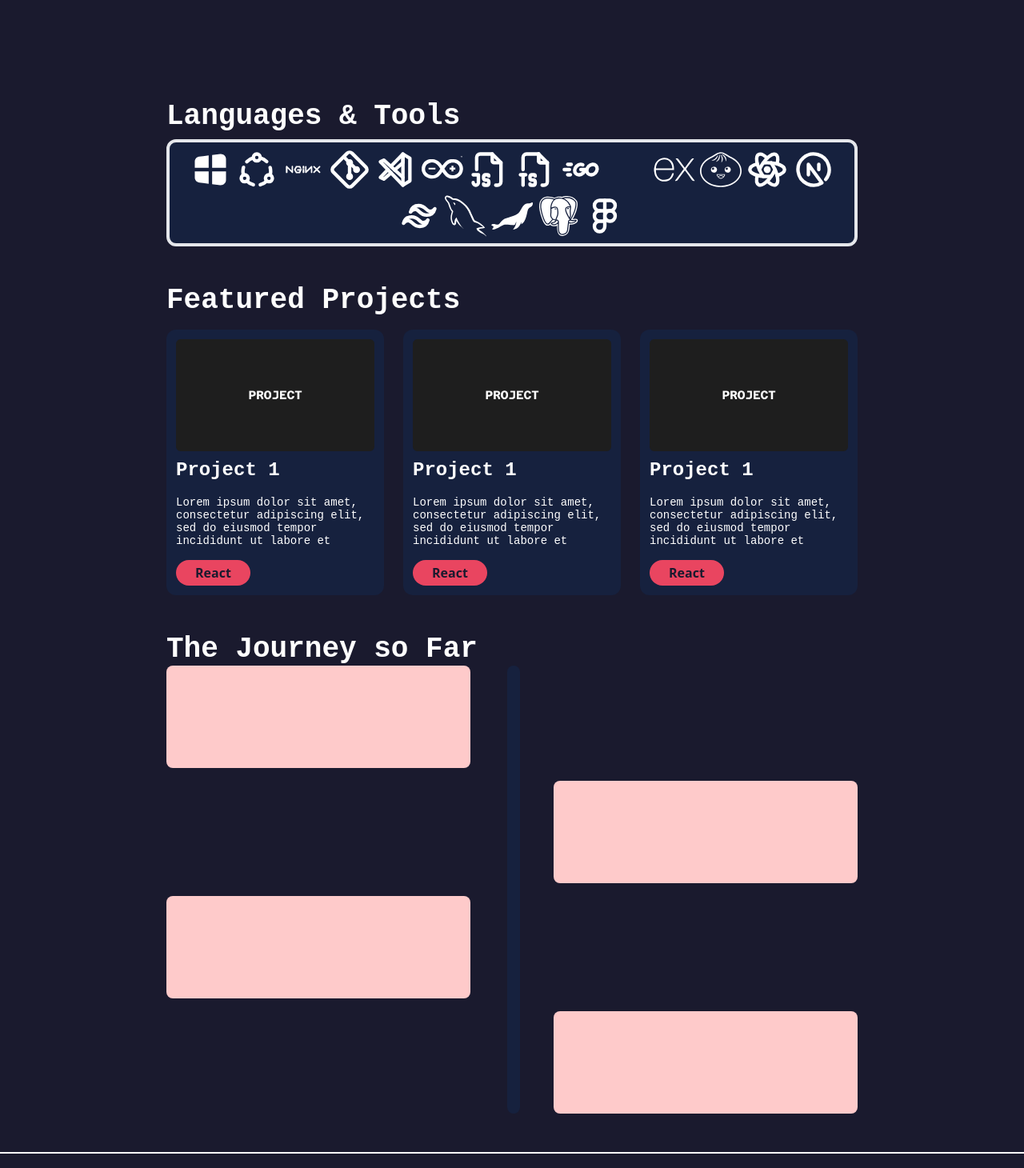
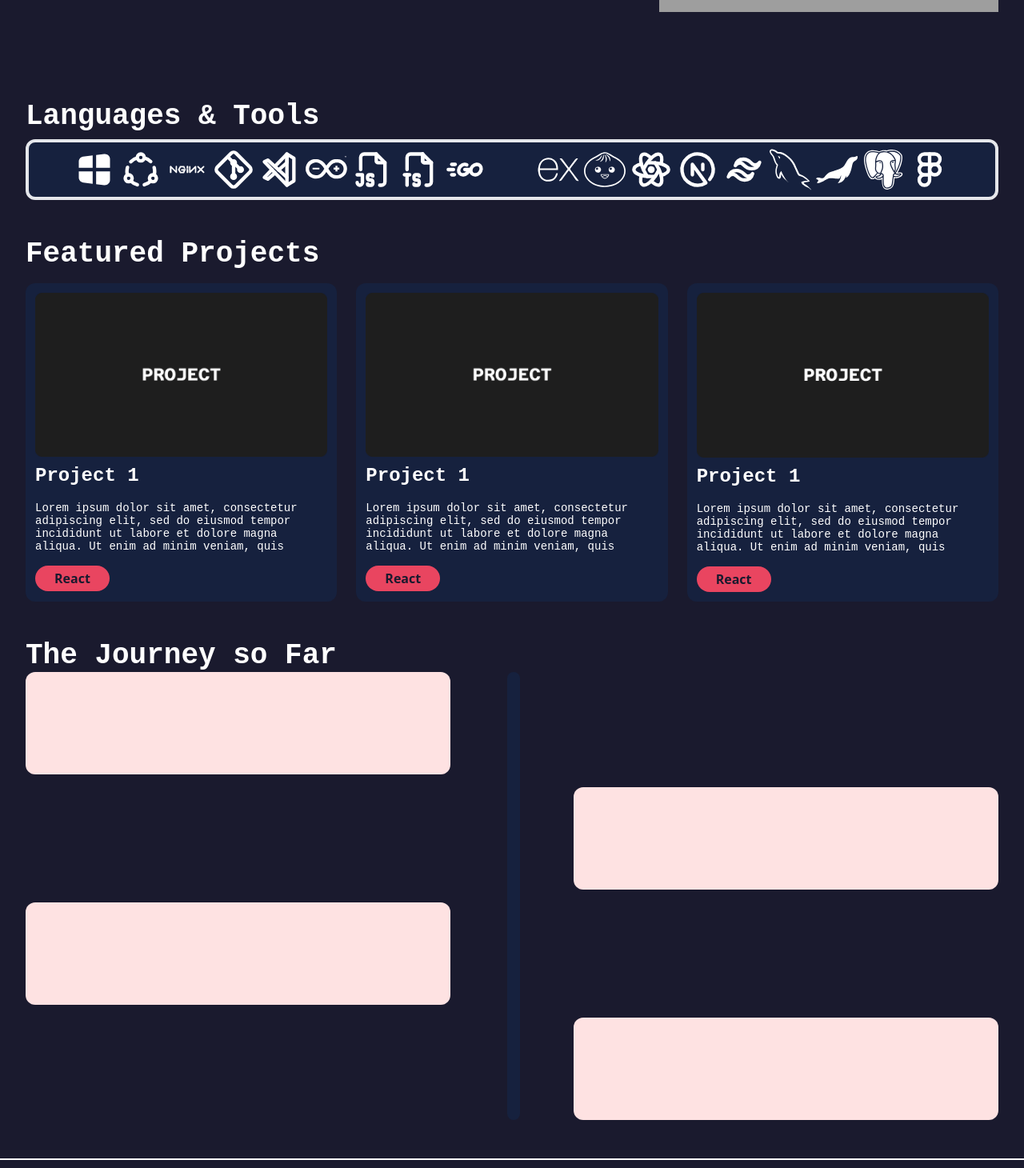
Before and after one commit to RazaqFarhanR/rarea-repo, a React (Vite) app: page / in a window 1280 px wide. Shown: the part 462-1922 px from the top of the page at 80% size. Built offline with nearby package versions, Linux system fonts and the light colour scheme; grey boxes are pictures that could not be loaded; some icons are missing; a web font is replaced by a local one.

Commit message:
fix: margin main section

```diff
--- a/src/pages/Home.tsx
+++ b/src/pages/Home.tsx
@@ -6,7 +6,7 @@ import { Link } from "react-router-dom";
 function App() {
   return (
     <div className='bg-[#1A1A2E] w-full min-h-screen h-auto'>
-      <header className='w-full flex justify-between items-center px-4 py-2 lg:px-16 lg:py-5'>
+      <header className='w-full flex justify-between items-center m-auto max-w-[172ch] px-8 py-2 lg:py-5'>
         <h1 className='text-white font-azaret text-3xl lg:text-5xl'>HanR</h1>
         <nav className="flex space-x-4">
           <Link to="/" className="text-white font-azaret text-lg lg:text-2xl list-none">Home</Link>
@@ -14,7 +14,8 @@ function App() {
         </nav>
       </header>
 
-      <div className="px-8 grid grid-cols-1 md:px-12 lg:px-52 md:grid-cols-8 mt-2">
+      <div className="m-auto max-w-[140ch] px-8">
+        <div className="grid grid-cols-1 md:grid-cols-8 mt-2">
           <div className="col-span-5 py-12 lg:py-20">
             <div className="bg-[#16213E] p-4 lg:p-8 rounded-xl border-4 border-white">
               <h1 className="text-2xl lg:text-5xl font-azaret font-semibold text-white">Hello World</h1>
@@ -32,7 +33,7 @@ function App() {
           </div>
         </div>
 
-      <div className="px-8 lg:px-52 lg:my-12">
+        <div className="lg:my-12">
           <h1 className="text-2xl lg:text-4xl font-azaret font-semibold text-white">Languages & Tools</h1>
           <div className="bg-[#16213E] w-full flex justify-center flex-wrap p-2 gap-3 border-4 rounded-xl mt-2 lg:!px-0 lg:gap-[6px]">
             <Icon name="windows" className="w-8 h-8 lg:w-[52px] lg:h-[52px]"/>
@@ -57,7 +58,7 @@ function App() {
           </div>
         </div>
 
-      <div className="px-8 lg:px-52 my-12">
+        <div className="my-12">
           <h1 className="text-2xl lg:text-4xl font-azaret font-semibold text-white">Featured Projects</h1>
           <div className="grid grid-cols-1 sm:grid-cols-3 gap-6 mt-4">
             <div className="p-3 w-[100%] bg-[#16213E] rounded-xl">
@@ -101,31 +102,29 @@ function App() {
           </div>
         </div>
 
-      <div className="px-8 lg:px-52 my-12">
-        <h1 className="text-2xl lg:text-4xl font-azaret font-semibold text-white">The Journey so Far</h1>
+        <div className="my-12">
+          <h1 className="text-2xl lg:text-4xl font-azaret font-semibold text-white mt-4">The Journey so Far</h1>
           <div className="grid gap-4 relative after:rounded-xl after:-ml-[6px] after:w-4 after:absolute after:bg-[#16213E] after:h-full after:top-0 after:left-1/2">
             {(() => {
               let rows = [];
               for (let i = 0; i < 4; i++) {
                 if (i%2!=0) {
                   rows.push(
-                  <div className="z-10 grid grid-cols-9 gap-2">
-                    <div className="col-start-5">
+                    <div className="z-10 relative flex justify-end">
+                      <div className="w-[56%] h-32 flex justify-end">
+                        <div className="bg-red-100 w-[78%] h-full rounded-xl">
 
                         </div>
-                    <div className="col-span-4 col-end-10 bg-red-200 h-32 rounded-lg">
-
                       </div>
                     </div>
                   );
                 } else {
                   rows.push(
-                  <div className="z-10 grid grid-cols-9 gap-2">
-                    <div className="col-span-4 bg-red-200 h-32 rounded-lg">
+                    <div className="z-10 relative flex justify-start">
+                      <div className="w-[56%] h-32 flex justify-start">
+                        <div className="bg-red-100 w-[78%] h-full rounded-xl">
 
                         </div>
-                    <div className="">
-
                       </div>
                     </div>
                   )
@@ -133,6 +132,7 @@ function App() {
               }
               return rows;
             })()}
+          </div>
         </div>
       </div>
 
```
Lines whose indentation alone changed are shown as unchanged.
